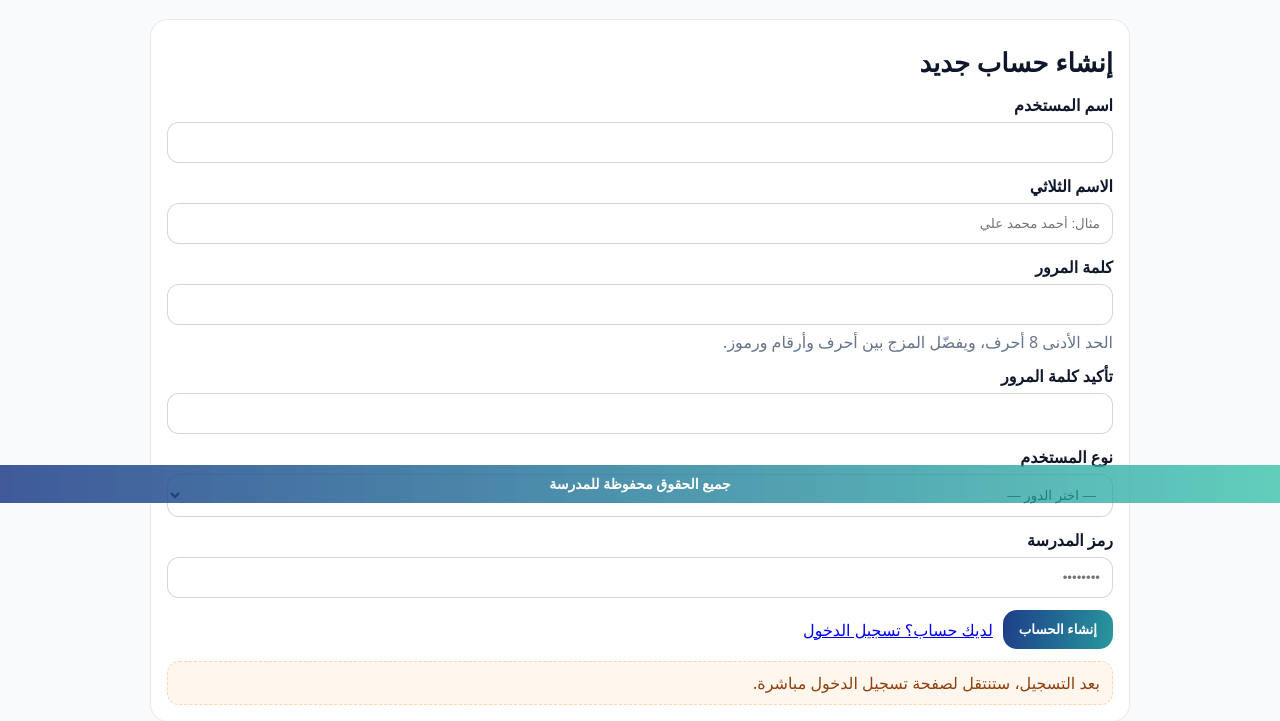
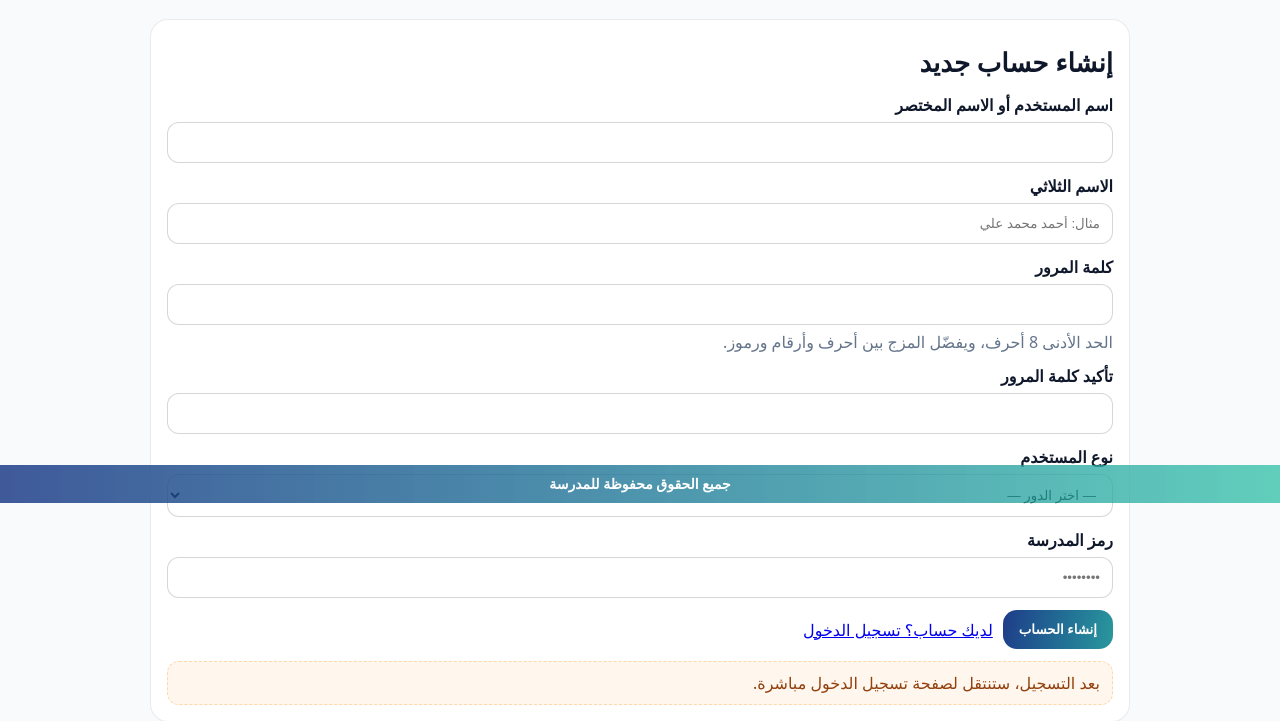
Before and after one commit to yasser-dev2024/kingabdulaziz205, a Django app: page /accounts/register/ in a window 1280 px wide. Shown: the part 297-1018 px from the top of the page. Run offline with Django 5.2, Linux system fonts and the light colour scheme; data comes from the database, SQL or seed files in the repository.

Commit message:
الاسم المختصر

```diff
--- a/templates/accounts/register.html
+++ b/templates/accounts/register.html
@@ -42,7 +42,7 @@
         {% csrf_token %}
 
         <div class="row">
-          <label for="username">اسم المستخدم</label>
+          <label for="username">اسم المستخدم أو الاسم المختصر</label>
           <input id="username" name="username" value="{{ form.username|default_if_none:'' }}" required autocomplete="username">
           {% if errors.username %}<div class="err">{{ errors.username }}</div>{% endif %}
         </div>
```
